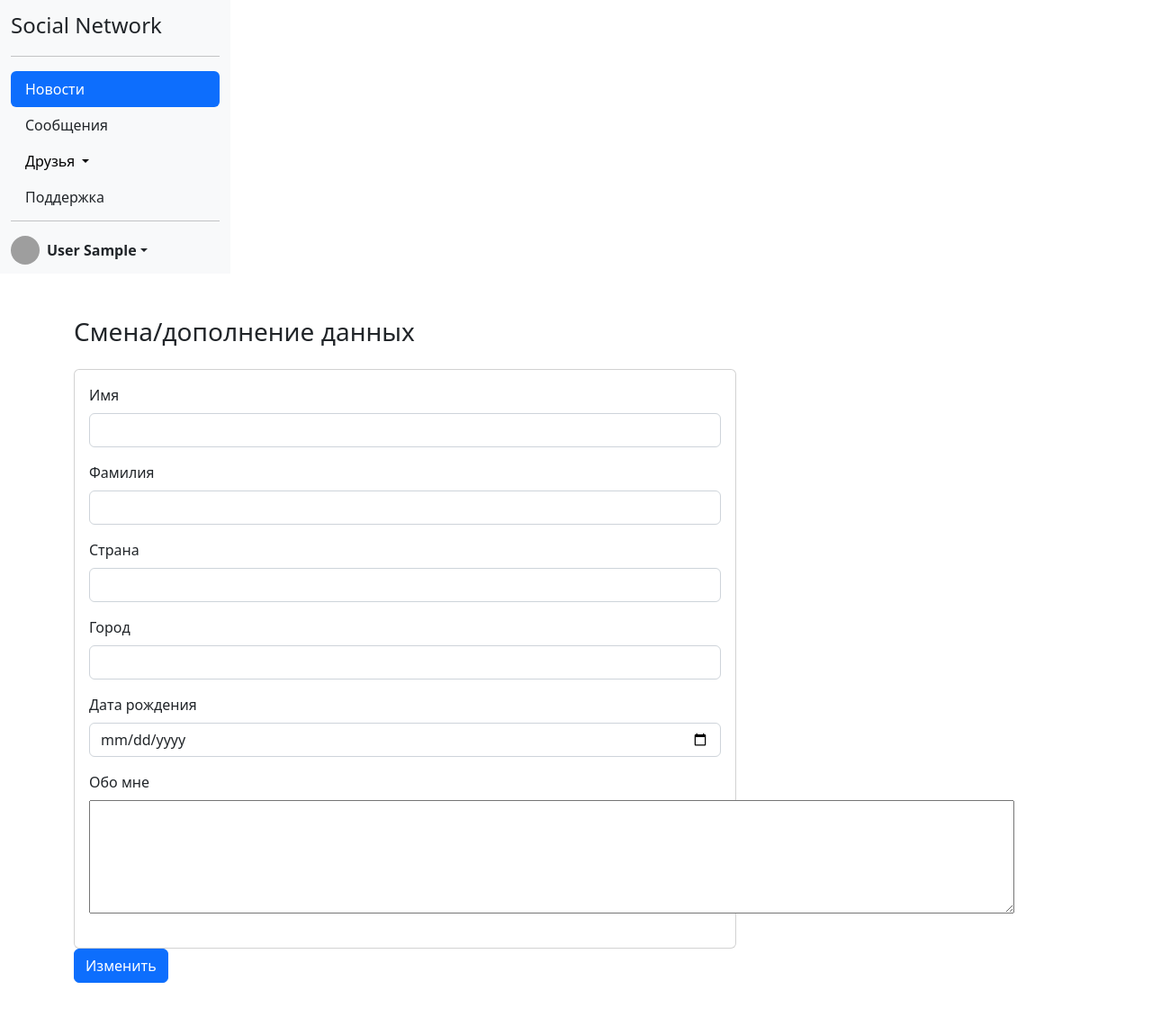
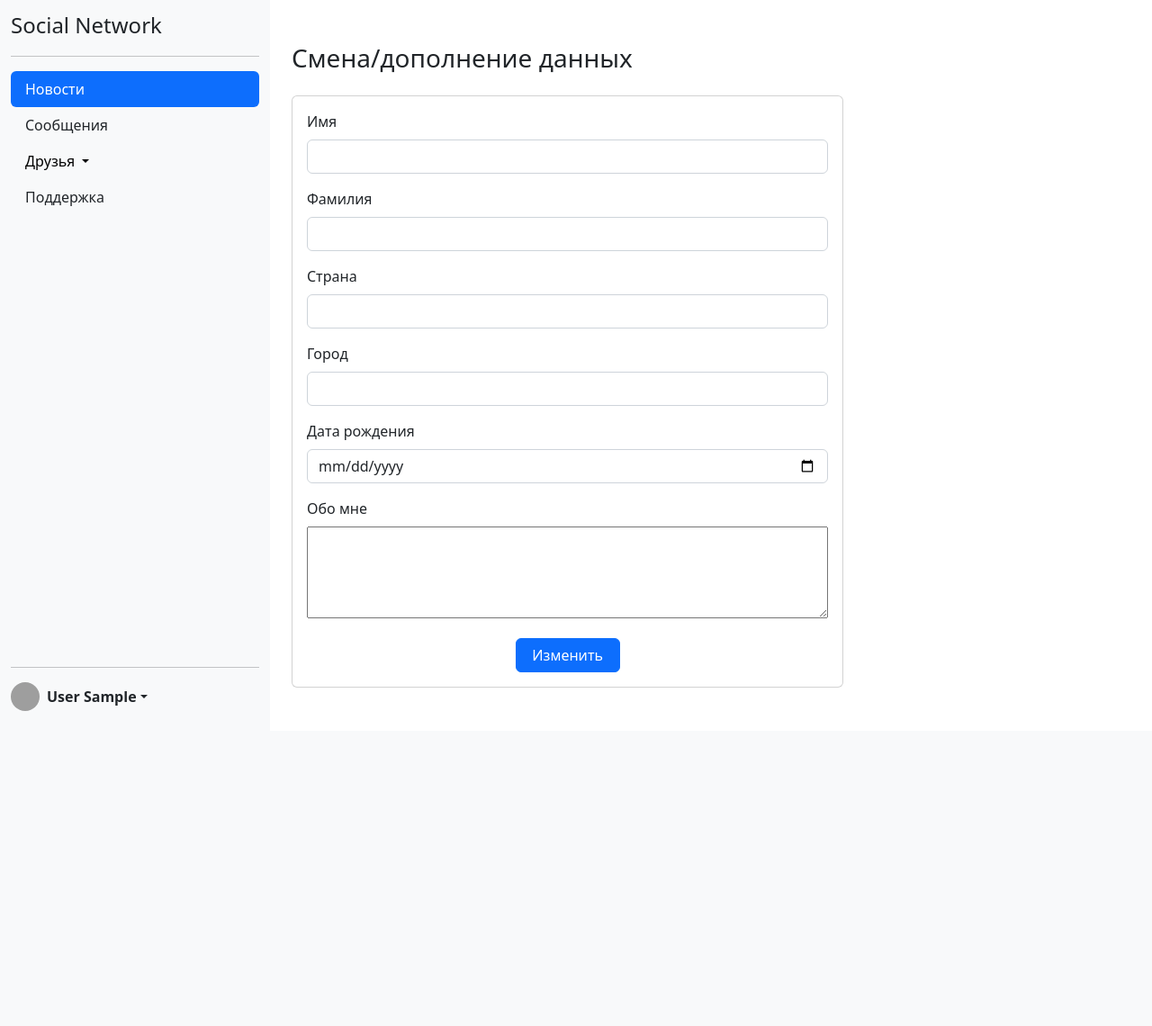
Before and after one commit to PAINTERit/MyFirstSocialNetwork, a Django app: page /account/update/ in a window 1280 px wide. Shown: the whole page at 90% size. After the commit the page ends 790 px from the top, so only its background shows below. Run offline with Django 4.2, Linux system fonts and the light colour scheme; the visitor is signed in with stand-in values (Sample User, id 1); grey boxes are pictures that could not be loaded.

Commit message:
Уменьшен размер навигационного меню. Изменено расположение кнопки отправки формы.

```diff
--- a/cabinet/templates/cabinet/update_info.html
+++ b/cabinet/templates/cabinet/update_info.html
@@ -10,7 +10,7 @@
 <div class="container-fluid" style="height: 100vh">
     <div class="row" style="height: 100%">
         <!-- Навигационное меню -->
-        <div class="d-flex flex-column flex-shrink-0  bg-light" style="flex-grow: 1; max-width: 20%; margin-top: 0;">
+        <div class="d-flex flex-column flex-shrink-0  bg-light" style="flex-grow: 1; max-width: 300px; margin-top: 0;">
             <ul class="nav nav-pills flex-column mb-auto"
                 style="position: -webkit-sticky; position: sticky; top: 10px;">
                 <a href="/" class="d-flex align-items-center mb-3 mb-md-0 me-md-auto link-dark text-decoration-none">
@@ -23,7 +23,7 @@
                     </a>
                 </li>
                 <li>
-                    <a href="{% url 'chat' %}" class="nav-link link-dark">
+                    <a href="#" class="nav-link link-dark">
                         Сообщения
                     </a>
                 </li>
@@ -84,15 +84,18 @@
                                         <ul class="list-group list-group-flush">
                                             <div class="mb-3">
                                                 <label for="first_name" class="form-label">Имя</label>
-                                                <input type="text" class="form-control" id="first_name" name="first_name" required/>
+                                                <input type="text" class="form-control" id="first_name"
+                                                       name="first_name" required/>
                                             </div>
                                             <div class="mb-3">
                                                 <label for="last_name" class="form-label">Фамилия</label>
-                                                <input type="text" class="form-control" id="last_name" name="last_name" required/>
+                                                <input type="text" class="form-control" id="last_name" name="last_name"
+                                                       required/>
                                             </div>
                                             <div class="mb-3">
                                                 <label for="country" class="form-label">Страна</label>
-                                                <input type="text" class="form-control" id="country" name="country" required/>
+                                                <input type="text" class="form-control" id="country" name="country"
+                                                       required/>
                                             </div>
                                             <div class="mb-3">
                                                 <label for="city" class="form-label">Город</label>
@@ -100,16 +103,20 @@
                                             </div>
                                             <div class="mb-3">
                                                 <label for="birth_date" class="form-label">Дата рождения</label>
-                                                <input type="date" class="form-control" id="birth_date" name="birth_date" required/>
+                                                <input type="date" class="form-control" id="birth_date"
+                                                       name="birth_date" required/>
                                             </div>
                                             <div class="mb-3">
                                                 <label for="description" class="form-label">Обо мне</label>
-                                                <div><textarea name="description" cols="109" rows="5"></textarea></div>
+                                                <div><textarea name="description" rows="4"
+                                                               style="width: 100%"></textarea></div>
                                             </div>
                                         </ul>
+                                        <div style="text-align: center">
+                                            <button type="submit" class="btn btn-primary" style="width: 20%">Изменить</button>
+                                        </div>
                                     </div>
                                 </div>
-                                <button type="submit" class="btn btn-primary">Изменить</button>
                             </form>
                         </div>
                     </div>
```
